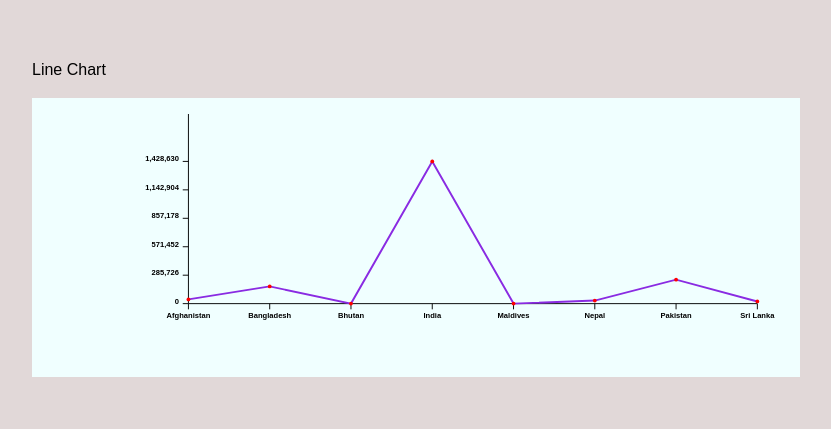
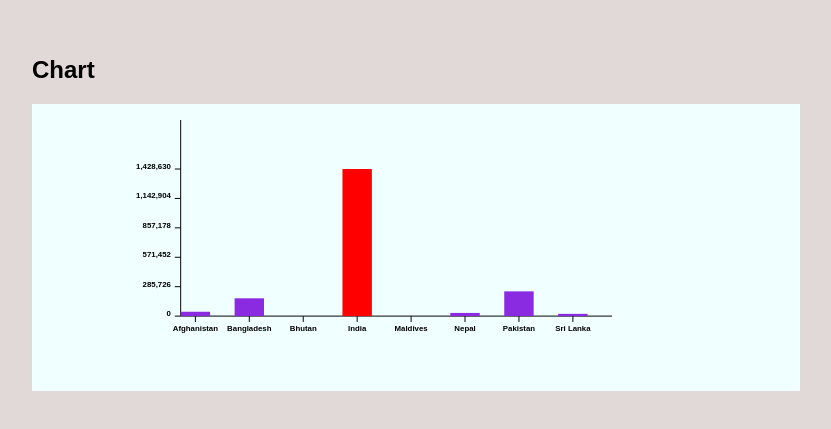
Before and after one commit to Asmita-Nyoupane/svg-charts, a React (Vite) app: page / in a window 1280 px wide. Shown: the part 143-572 px from the top of the page, without its empty margins (224-1055 px from the left). Built offline with nearby package versions, Linux system fonts and the light colour scheme.

Commit message:
refactor code

```diff
--- a/src/App.css
+++ b/src/App.css
@@ -33,7 +33,8 @@ svg text {
   width: 60%;
 }
 .legend {
-  font-size: 2vh;
+  font-size: 3vh;
+  font-weight: 600;
   color: #000;
 }
 .bar::before {
--- a/src/App.jsx
+++ b/src/App.jsx
@@ -2,42 +2,38 @@ import "./App.css";
 import BarChart from "./component/Bar";
 import Chart from "./component/chart";
 import LineChart from "./component/line-chart";
+import XAxis from "./component/x-axis";
+import YAxis from "./component/y-axis";
 import { BAR_MARGIN, BAR_WIDTH, LINE_CHART_WIDTH } from "./lib/constant";
-const barData = [
-  { country: { name: "Afghanistan" }, stats: { value: 42240 } },
-  { country: { name: "Bangladesh" }, stats: { value: 172954 } },
-  { country: { name: "Bhutan" }, stats: { value: 787 } },
-  { country: { name: "India" }, stats: { value: 1428628 } },
-  { country: { name: "Maldives" }, stats: { value: 521 } },
-  { country: { name: "Nepal" }, stats: { value: 30897 } },
-  { country: { name: "Pakistan" }, stats: { value: 240486 } },
-  { country: { name: "Sri Lanka" }, stats: { value: 21894 } },
-];
+import { barData } from "./lib/data";
+import { highestValue } from "./lib/utility";
+
+const valueKey = "stats.value";
+const labelKey = "country.name";
+// type can be line or bar
+const type = "bar";
 
 function App() {
   return (
     <>
-      <div className="legend">Line Chart</div>
+      <div className="legend"> Chart</div>
 
-      <Chart
-        data={barData}
-        valueKey={"stats.value"}
-        width={LINE_CHART_WIDTH}
-        labelKey="country.name"
-      >
-        {(heighestValue) => (
-          <LineChart
-            data={barData}
-            valueKey="stats.value"
-            labelKey="country.name"
-            heighestValue={heighestValue}
-          />
-          // <BarChart
-          //   data={barData}
-          //   valueKey="stats.value"
-          //   labelKey="country.name"
-          //   heighestValue={heighestValue}
-          // />
+      <Chart width={LINE_CHART_WIDTH}>
+        <YAxis max={highestValue(barData, valueKey)} />
+        <XAxis
+          width={
+            type === "bar"
+              ? barData.length * (BAR_MARGIN + BAR_WIDTH)
+              : LINE_CHART_WIDTH
+          }
+          data={barData}
+          labelKey={labelKey}
+          type={type}
+        />
+        {type === "bar" ? (
+          <BarChart data={barData} valueKey={valueKey} />
+        ) : (
+          <LineChart data={barData} valueKey={valueKey} />
         )}
       </Chart>
     </>
--- a/src/component/Bar.jsx
+++ b/src/component/Bar.jsx
@@ -1,22 +1,19 @@
 import React from "react";
-import { getNestedValue } from "../lib/utility";
+import {
+  calculateYPosition,
+  getNestedValue,
+  highestValue,
+} from "../lib/utility";
 import { BAR_MARGIN, BAR_WIDTH, CHART_HEIGHT } from "../lib/constant";
-import XAxis from "./x-axis";
 
-const BarChart = ({ data, valueKey, heighestValue, labelKey }) => {
-  const barChartWidth = data.length * (BAR_MARGIN + BAR_WIDTH);
+const BarChart = ({ data, valueKey }) => {
+  const max = highestValue(data, valueKey);
   return (
     <>
-      <XAxis
-        width={barChartWidth}
-        data={data}
-        labelKey={labelKey}
-        type={"bar"}
-      />
       {data.map((item, index) => {
-        const barValue = getNestedValue(item, valueKey);
-        const scaledHeight = (barValue / heighestValue) * (CHART_HEIGHT - 50);
-        const yPosition = CHART_HEIGHT - scaledHeight;
+        const value = getNestedValue(item, valueKey);
+        const yPosition = calculateYPosition(value, max, CHART_HEIGHT);
+        const scaledHeight = CHART_HEIGHT - yPosition;
 
         return (
           <rect
@@ -25,7 +22,7 @@ const BarChart = ({ data, valueKey, heighestValue, labelKey }) => {
             y={yPosition}
             width={BAR_WIDTH}
             height={scaledHeight}
-            fill={barValue === heighestValue ? "red" : "blueviolet"}
+            fill={value === max ? "red" : "blueviolet"}
           />
         );
       })}
--- a/src/component/chart.jsx
+++ b/src/component/chart.jsx
@@ -1,19 +1,7 @@
 import React from "react";
-import { generateTicks, getNestedValue } from "../lib/utility";
-import { CHART_HEIGHT, NUMBER_OF_TICKS } from "../lib/constant";
+import { CHART_HEIGHT } from "../lib/constant";
 
-import XAxis from "./x-axis";
-import YAxis from "./y-axis";
-
-const Chart = ({ data, valueKey, width, children, labelKey }) => {
-  // function to calucate maximum value
-  const heighestValue = data.reduce((acc, curr) => {
-    const value = getNestedValue(curr, valueKey);
-    return value > acc ? value : acc;
-  }, 0);
-
-  const ticks = generateTicks(heighestValue, NUMBER_OF_TICKS);
-
+const Chart = ({ width, children }) => {
   return (
     <svg
       viewBox={`-60 0 ${width} ${CHART_HEIGHT + 60}`}
@@ -21,9 +9,7 @@ const Chart = ({ data, valueKey, width, children, labelKey }) => {
       height="70%"
       preserveAspectRatio="xMidYMax meet"
     >
-      <YAxis ticks={ticks} heighestValue={heighestValue} />
-
-      {children(heighestValue, ticks)}
+      {children}
     </svg>
   );
 };
--- a/src/component/line-chart.jsx
+++ b/src/component/line-chart.jsx
@@ -1,18 +1,22 @@
 import React from "react";
-import { getNestedValue } from "../lib/utility";
+import {
+  calculateYPosition,
+  getNestedValue,
+  highestValue,
+} from "../lib/utility";
+import { CHART_HEIGHT, LINE_CHART_WIDTH } from "../lib/constant";
 
-import { CHART_HEIGHT, LINE_CHART_WIDTH } from "../lib/constant";
-import XAxis from "./x-axis";
-
-const LineChart = ({ data, labelKey, valueKey, heighestValue }) => {
-  // Calculate points
+const LineChart = ({ data, valueKey }) => {
+  const max = highestValue(data, valueKey);
   const pointGap = LINE_CHART_WIDTH / (data.length - 1);
 
+  // Calculate points
   const points = data.map((item, index) => {
     const value = getNestedValue(item, valueKey);
     const x = index * pointGap;
-    const y = CHART_HEIGHT - (value / heighestValue) * (CHART_HEIGHT - 50);
-    return { x, y, label: getNestedValue(item, labelKey), value };
+    const y = calculateYPosition(value, max, CHART_HEIGHT);
+
+    return { x, y };
   });
 
   // Create line path
@@ -22,13 +26,6 @@ const LineChart = ({ data, labelKey, valueKey, heighestValue }) => {
 
   return (
     <>
-      <XAxis
-        width={LINE_CHART_WIDTH}
-        data={data}
-        labelKey={labelKey}
-        type="line"
-        pointGap={pointGap}
-      />
       {/* Draw Line */}
       <path d={linePath} fill="none" stroke="blueviolet" strokeWidth="2" />
 
--- a/src/component/x-axis.jsx
+++ b/src/component/x-axis.jsx
@@ -1,8 +1,15 @@
 import React from "react";
-import { BAR_MARGIN, BAR_WIDTH, CHART_HEIGHT } from "../lib/constant";
+import {
+  BAR_MARGIN,
+  BAR_WIDTH,
+  CHART_HEIGHT,
+  LINE_CHART_WIDTH,
+} from "../lib/constant";
 import { getNestedValue } from "../lib/utility";
 
-const XAxis = ({ width, data, labelKey, type = "line", pointGap }) => {
+const XAxis = ({ width, data, labelKey, type = "line" }) => {
+  // Calculate points
+  const pointGap = LINE_CHART_WIDTH / (data.length - 1);
   return (
     <>
       <line
--- a/src/component/y-axis.jsx
+++ b/src/component/y-axis.jsx
@@ -1,8 +1,9 @@
 import React from "react";
-import { CHART_HEIGHT } from "../lib/constant";
-import AxisLabel from "./axis-label";
+import { CHART_HEIGHT, NUMBER_OF_TICKS } from "../lib/constant";
+import { generateTicks } from "../lib/utility";
 
-const YAxis = ({ ticks, heighestValue }) => {
+const YAxis = ({ max }) => {
+  const ticks = generateTicks(max, NUMBER_OF_TICKS);
   return (
     <>
       <line
@@ -16,7 +17,7 @@ const YAxis = ({ ticks, heighestValue }) => {
       {/* Render Vertical Axis Ticks  */}
       {ticks.map((tickValue, index) => {
         const yPosition =
-          CHART_HEIGHT - (tickValue / heighestValue) * (CHART_HEIGHT - 50);
+          CHART_HEIGHT - (tickValue / max) * (CHART_HEIGHT - 50);
         return (
           <g key={`tick-${index}`} transform={`translate(0, ${yPosition})`}>
             <line x1={0} x2={-6} stroke="black" />
--- /dev/null
+++ b/src/lib/data.js
@@ -0,0 +1,10 @@
+export const barData = [
+  { country: { name: "Afghanistan" }, stats: { value: 42240 } },
+  { country: { name: "Bangladesh" }, stats: { value: 172954 } },
+  { country: { name: "Bhutan" }, stats: { value: 787 } },
+  { country: { name: "India" }, stats: { value: 1428628 } },
+  { country: { name: "Maldives" }, stats: { value: 521 } },
+  { country: { name: "Nepal" }, stats: { value: 30897 } },
+  { country: { name: "Pakistan" }, stats: { value: 240486 } },
+  { country: { name: "Sri Lanka" }, stats: { value: 21894 } },
+];
--- a/src/lib/utility.js
+++ b/src/lib/utility.js
@@ -25,3 +25,14 @@ export const generateTicks = (maxValue, numTicks) => {
   const step = Math.ceil(maxValue / numTicks);
   return Array.from({ length: numTicks + 1 }, (_, i) => i * step);
 };
+// function to calculate highest value
+export const highestValue = (data, valueKey) => {
+  return data.reduce((acc, curr) => {
+    const value = getNestedValue(curr, valueKey);
+    return value > acc ? value : acc;
+  }, 0);
+};
+//function to calculate  y position
+export const calculateYPosition = (value, max, chartHeight, padding = 50) => {
+  return chartHeight - (value / max) * (chartHeight - padding);
+};
```
